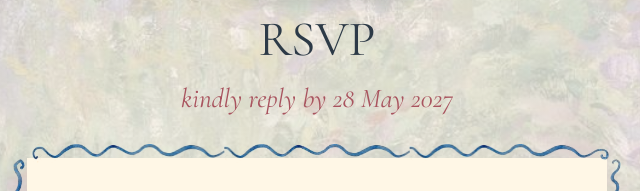
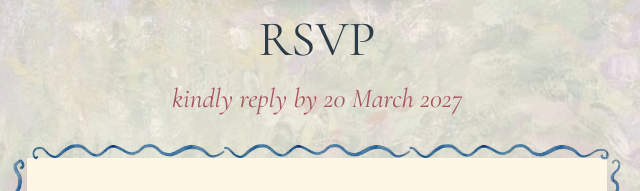
Before and after one commit to jjean-c/j-jwedding, a plain HTML site: page index.html in a window 1280 px wide. Shown: the part 3945-4136 px from the top of the page, 323-963 px from the left. Drawn offline with Linux system fonts and the light colour scheme.

Commit message:
RSVP deadline 20 March 2027
Co-Authored-By: Claude Opus 5.5 <noreply@anthropic.com>
Claude-Session: https://claude.ai/code/session_01VR3RgDGCSpaeBPWy6oQ488

```diff
--- a/index.html
+++ b/index.html
@@ -714,7 +714,7 @@ fieldset.field{border:0;margin:0;padding:0}
     <div class="wrap rsvp">
       <img class="env rv" src="img/envelope.webp" alt="" width="520" height="374">
       <h2 class="title rv">RSVP</h2>
-      <p class="hand rv">kindly reply by 28 May 2027</p>
+      <p class="hand rv">kindly reply by 20 March 2027</p>
       <form class="card rv" id="rsvp" novalidate>
         <div class="field">
           <label for="name">Full name</label>
```
